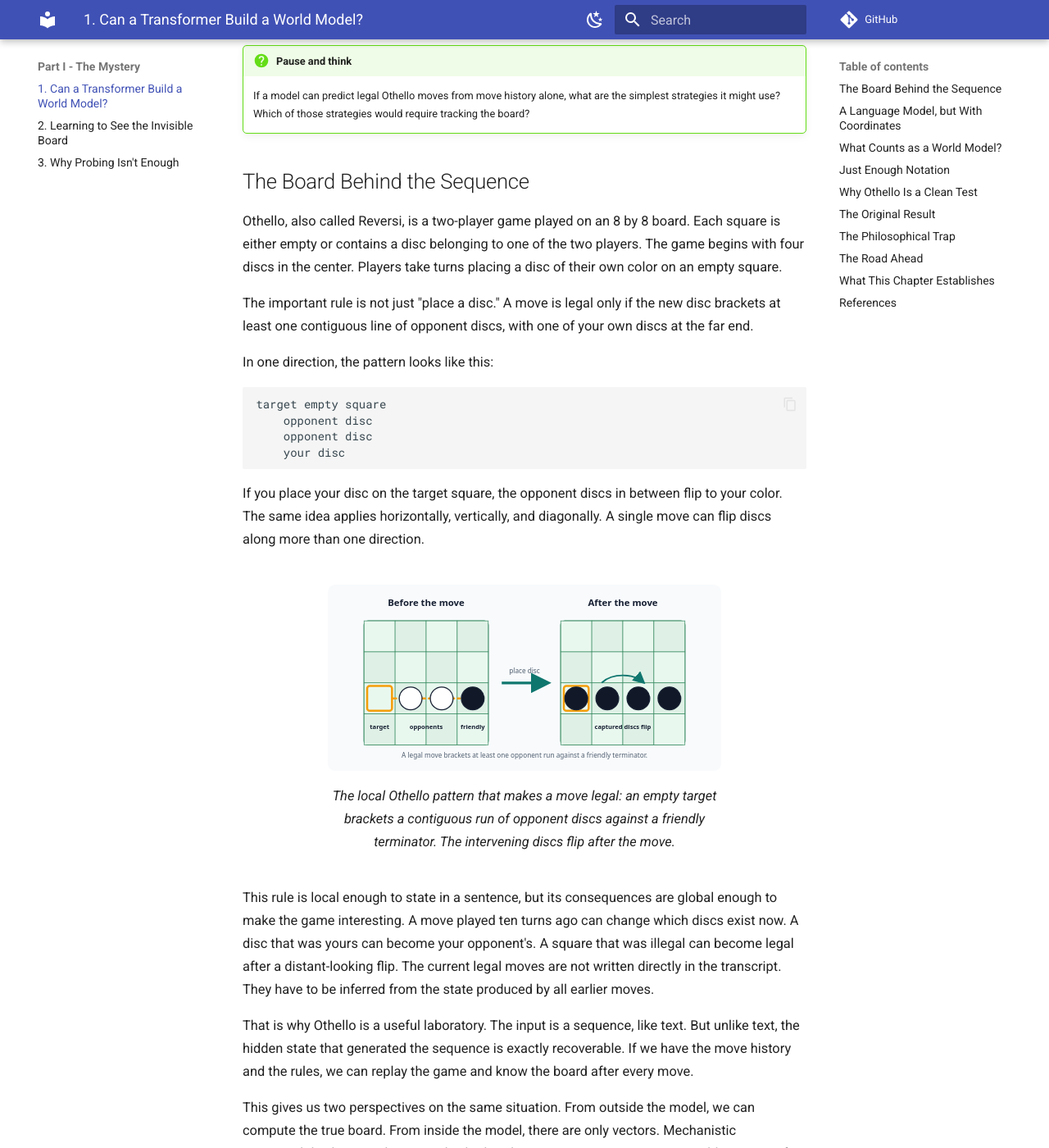
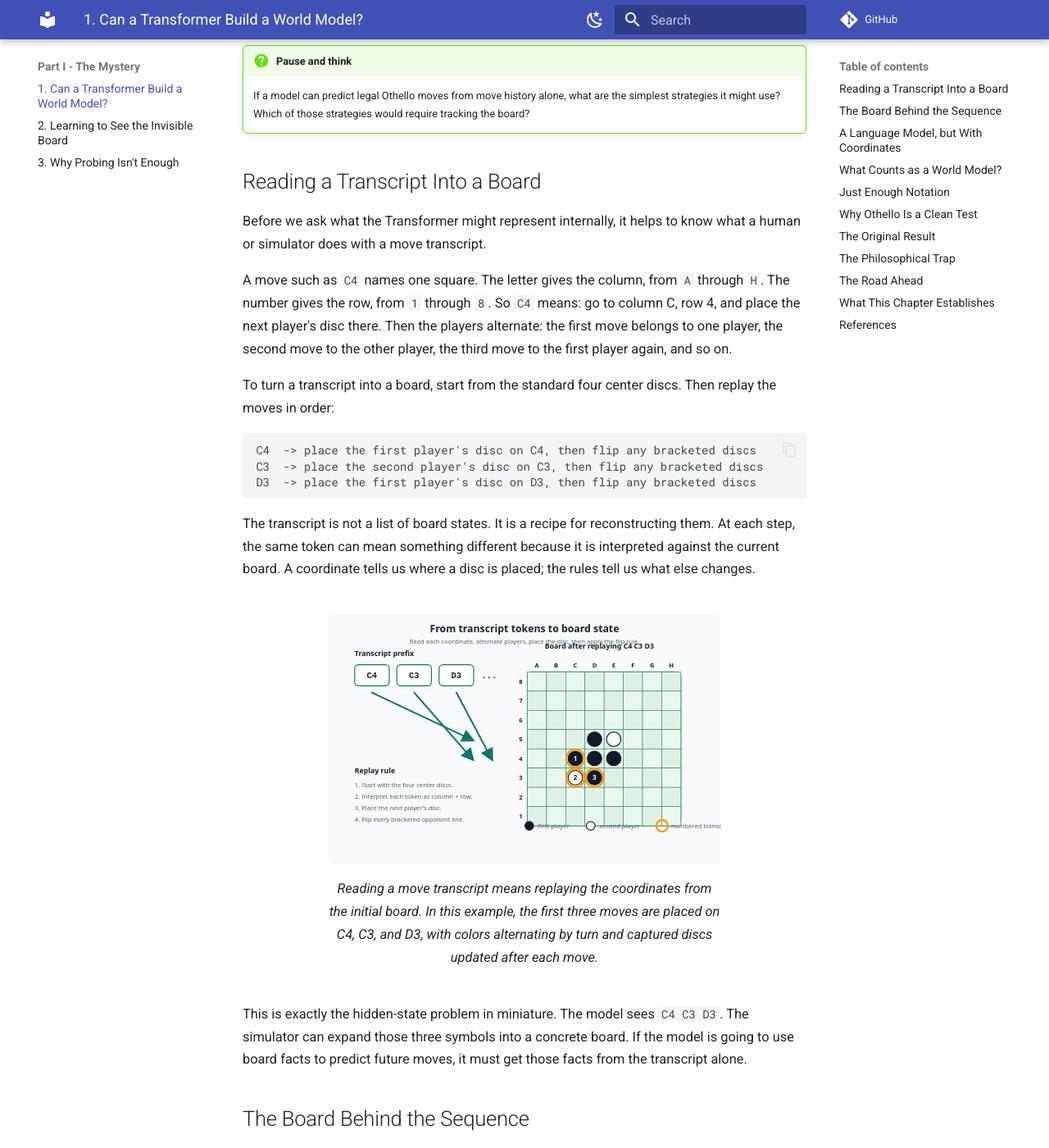
Before and after one commit to diegovalverde/Mechanistic-Journey-OthelloGPT, an MkDocs documentation site: the page built from docs/part1/chapter01_world_model.md, in a window 1280 px wide and 1400 px high, scrolled down 1312 px. Shown: the whole window at 82% size. Built offline with MkDocs 1.6.1 and Material for MkDocs 9.7.7, drawn with Linux system fonts in a browser that asks for light colours; comment, search, counter and statistics services are not loaded.

Commit message:
Explain Othello move transcripts

````diff
--- a/docs/part1/chapter01_world_model.md
+++ b/docs/part1/chapter01_world_model.md
@@ -36,6 +36,31 @@ This is the first mystery of the book. A Transformer trained only on move sequen
 
 !!! question "Pause and think"
     If a model can predict legal Othello moves from move history alone, what are the simplest strategies it might use? Which of those strategies would require tracking the board?
+
+## Reading a Transcript Into a Board
+
+Before we ask what the Transformer might represent internally, it helps to know what a human or simulator does with a move transcript.
+
+A move such as `C4` names one square. The letter gives the column, from `A` through `H`. The number gives the row, from `1` through `8`. So `C4` means: go to column C, row 4, and place the next player's disc there. Then the players alternate: the first move belongs to one player, the second move to the other player, the third move to the first player again, and so on.
+
+To turn a transcript into a board, start from the standard four center discs. Then replay the moves in order:
+
+```text
+C4  -> place the first player's disc on C4, then flip any bracketed discs
+C3  -> place the second player's disc on C3, then flip any bracketed discs
+D3  -> place the first player's disc on D3, then flip any bracketed discs
+```
+
+The transcript is not a list of board states. It is a recipe for reconstructing them. At each step, the same token can mean something different because it is interpreted against the current board. A coordinate tells us where a disc is placed; the rules tell us what else changes.
+
+<figure markdown>
+![Reading an Othello move transcript into a board](../figures/move_transcript_to_board.svg)
+<figcaption>
+Reading a move transcript means replaying the coordinates from the initial board. In this example, the first three moves are placed on C4, C3, and D3, with colors alternating by turn and captured discs updated after each move.
+</figcaption>
+</figure>
+
+This is exactly the hidden-state problem in miniature. The model sees `C4 C3 D3`. The simulator can expand those three symbols into a concrete board. If the model is going to use board facts to predict future moves, it must get those facts from the transcript alone.
 
 ## The Board Behind the Sequence
 
````
Also changed, not shown: docs/figures/move_transcript_to_board.svg (added).
